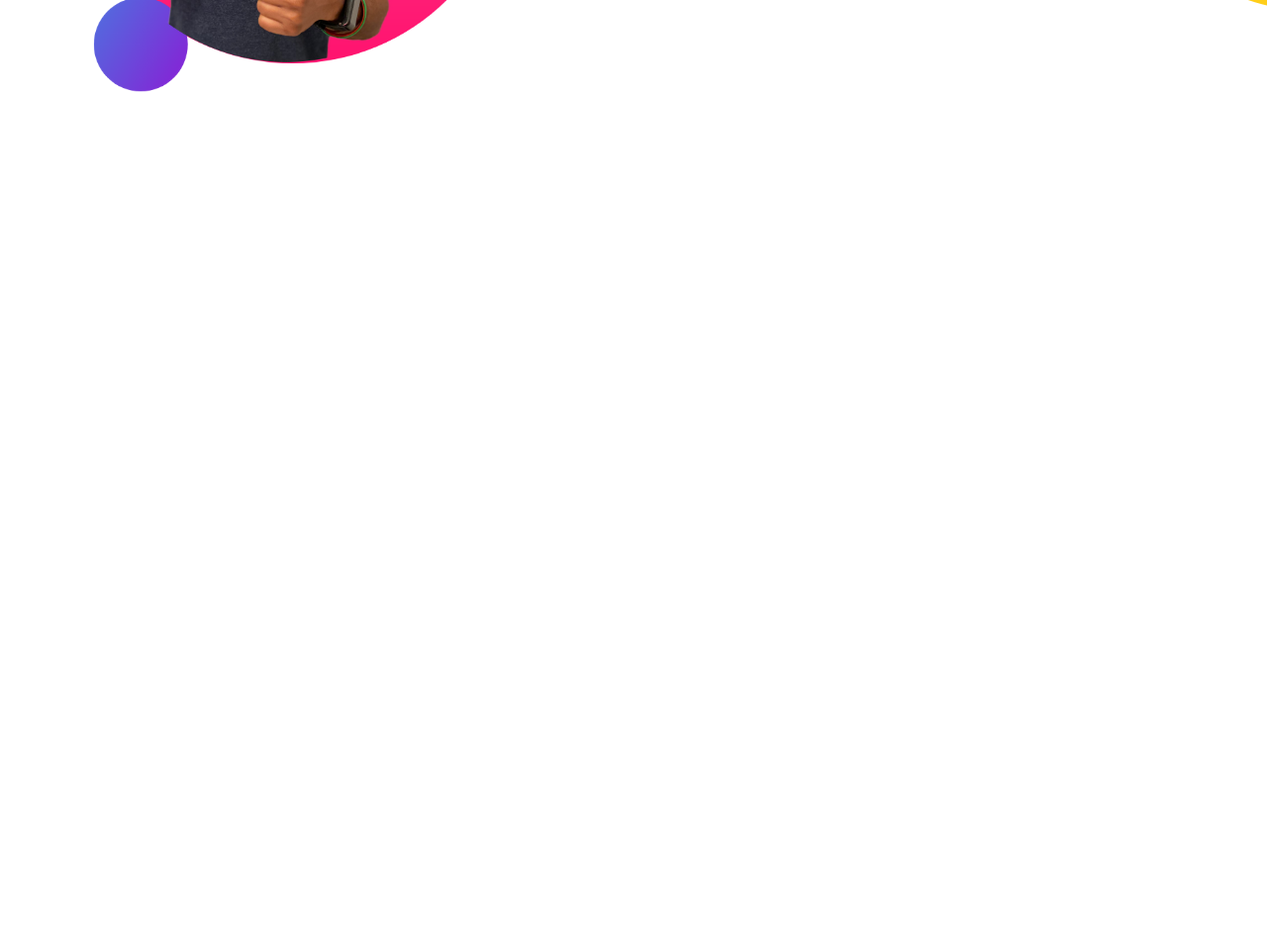
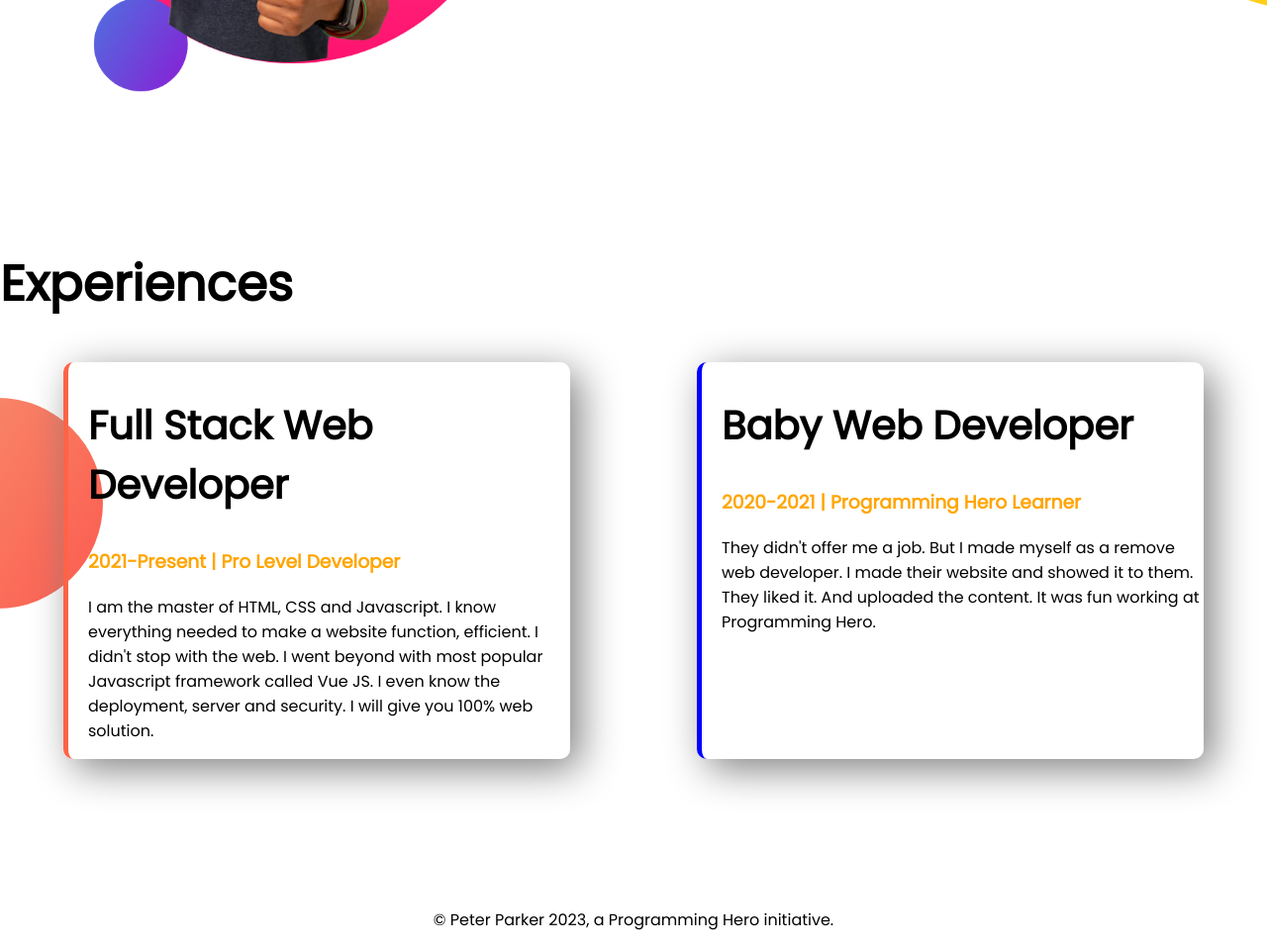
Before and after one commit to MoynulIslamShanto/My-Portfolio, a plain HTML site: page index.html in a window 1280 px wide. Shown: the part 1109-2067 px from the top of the page at 99% size. Before the commit the page ends 1359 px from the top, so only its background shows below. Drawn offline with Linux system fonts and the light colour scheme.

Commit message:
Something added

```diff
--- a/index.html
+++ b/index.html
@@ -12,7 +12,7 @@
 </head>
 <body>
 
-    <section class="top-banner">
+    <section class="top-banner flexible-container">
         <div class="half-width">
             <h1>Welcome To</h1>
             <h1> <span class="red-color">DS New </span> World </h1>
@@ -28,7 +28,7 @@
         </div>
     </section>
 
-    <section class="dream-big">
+    <section class="dream-big flexible-container">
 
         <div class="half-width">
             <img src="images/jhankar2.png" alt="">
@@ -45,5 +45,27 @@
 
     </section>
 
+    <section class="experience_area">
+        <h1>Experiences</h1>
+
+        <div class="flexible-container">
+            <div id="full-stack" class="experiences-item">
+                <h2>Full Stack Web Developer</h2>
+                <h3 class="orange-color">2021-Present | Pro Level Developer</h3>
+                <p>I am the master of HTML, CSS and Javascript. I know everything needed to make a website function, efficient. I didn't stop with the web. I went beyond with most popular Javascript framework called Vue JS. I even know the deployment, server and security. I will give you 100% web solution.</p>
+            </div>
+            <div id="baby-stack" class="experiences-item">
+                <h2>Baby Web Developer</h2>
+                <h3 class="orange-color">2020-2021 | Programming Hero Learner</h3>
+                <p>They didn't offer me a job. But I made myself as a remove web developer. I made their website and showed it to them. They liked it. And uploaded the content. It was fun working at Programming Hero.</p>
+            <div>
+        </div>
+
+    </section>
+
 </body>
+
+<footer>
+    <p>© Peter Parker 2023, a Programming Hero initiative.</p>
+</footer>
 </html>
--- a/style.css
+++ b/style.css
@@ -1,39 +1,38 @@
 span{
     color: orange;
 }
-
 body{
     font-family: 'Poppins', sans-serif;
     margin: 0px;
 }
-
 h1{
     font-size: 50px;
 }
-
+h2{
+    font-size: 40px;
+}
+.orange-color{
+    color: orange;
+}
 .red-color{
     color: red;
 }
-
-section{
+/*section{
+    display: flex;
+    margin-bottom: 150px;
+}*/
+.flexible-container{
     display: flex;
     margin-bottom: 150px;
 }
-
 .half-width{
     width: 50%;
     padding-left: 2%;
-
-
 }
-
 .half-width img{
-
     width: 80%
 }
-
 .link_button{
-
     text-decoration: none;
     /*background-color: orange;*/
     background-image: linear-gradient(orange, tomato);
@@ -42,14 +41,36 @@ section{
     font-weight: 700;
     border-radius: 5px;
 }
-
 .top-banner{
     background-image: url(images/top-banner.png);
     background-repeat: no-repeat;
 }
-
 .dream-big{
     background-image: url(images/dream-bg.png);
     background-repeat: no-repeat;
     background-position: right;
 }
+.experience_area{
+     background-image: url(images/exp-bg.png);
+     background-repeat: no-repeat;
+     background-position: left;
+
+}
+.experiences-item{
+
+    width: 40%;
+    margin-left: 5%;
+    margin-right: 5%;
+    padding-left: 20px;
+    border-radius: 10px;
+    box-shadow: 10px 10px 40px gray;
+}
+#full-stack{
+    border-left: 5px solid tomato;
+}
+#baby-stack{
+    border-left: 5px solid blue;
+}
+footer p{
+    text-align: center;
+}
```
